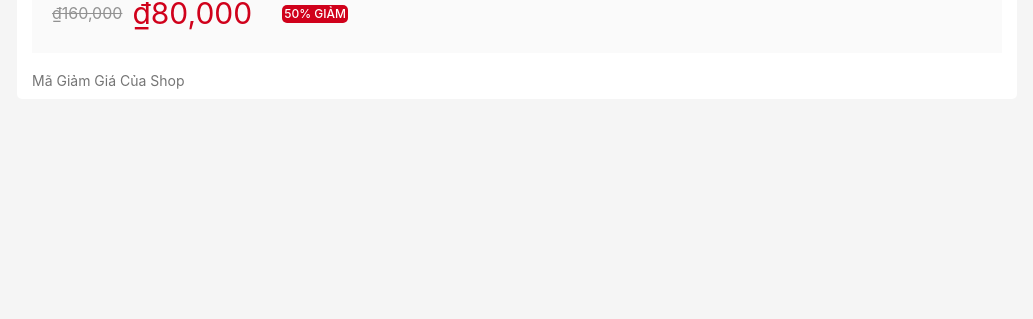
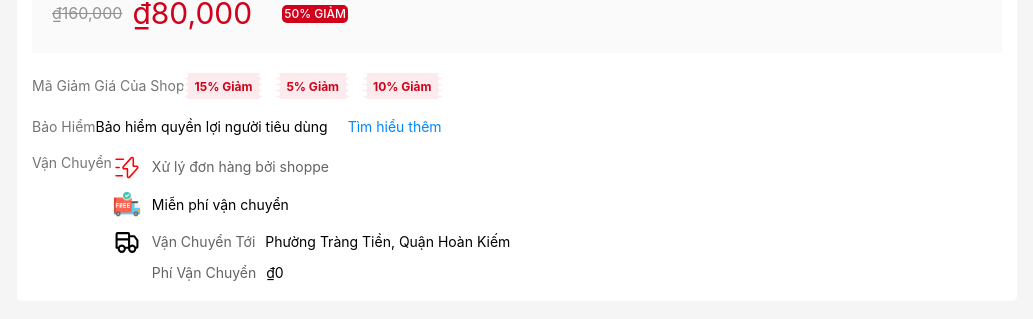
Before and after one commit to ThanhPham2611/Shop, a React (Create React App) app in the folder front_end/: page /detail/1 in a window 1280 px wide. Shown: the part 844-1163 px from the top of the page, without its empty margins (123-1156 px from the left). Before the commit the page ends 1087 px from the top, so only its background shows below. Built offline with nearby package versions, Linux system fonts and the light colour scheme.

Commit message:
update display detail product

```diff
--- /dev/null
+++ b/front_end/src/asset/image/svg/iconSvg.js
@@ -0,0 +1,32 @@
+export const FlashShip = ({ height, width, color }) => {
+  return (
+    <svg height={height || 18} width={width || 18} viewBox="0 0 24 24" fill="none" xmlns="http://www.w3.org/2000/svg">
+      <g id="SVGRepo_bgCarrier" stroke-width="0">
+      </g>
+      <g id="SVGRepo_tracerCarrier" stroke-linecap="round" stroke-linejoin="round">
+      </g>
+      <g id="SVGRepo_iconCarrier">
+        <path d="M9.31993 13.28H12.4099V20.48C12.4099 21.54 13.7299 22.04 14.4299 21.24L21.9999 12.64C22.6599 11.89 22.1299 10.72 21.1299 10.72H18.0399V3.51997C18.0399 2.45997 16.7199 1.95997 16.0199 2.75997L8.44994 11.36C7.79994 12.11 8.32993 13.28 9.31993 13.28Z" stroke={color || "#ff0000"} stroke-width="1.5" stroke-miterlimit="10" stroke-linecap="round" stroke-linejoin="round">
+        </path>
+        <path d="M8.5 4H1.5" stroke={color || "#ff0000"} stroke-width="1.5" stroke-miterlimit="10" stroke-linecap="round" stroke-linejoin="round">
+        </path>
+        <path d="M7.5 20H1.5" stroke={color || "#ff0000"} stroke-width="1.5" stroke-miterlimit="10" stroke-linecap="round" stroke-linejoin="round">
+        </path>
+        <path d="M4.5 12H1.5" stroke={color || "#ff0000"} stroke-width="1.5" stroke-miterlimit="10" stroke-linecap="round" stroke-linejoin="round">
+        </path>
+      </g>
+    </svg>
+  )
+}
+
+export const Shipping = ({ height, width, color }) => {
+  return (
+    <svg height={height || 18} width={width || 18} fill={color || "#000000"} viewBox="0 0 24 24" xmlns="http://www.w3.org/2000/svg">
+      <g id="SVGRepo_bgCarrier" stroke-width="0"></g>
+      <g id="SVGRepo_tracerCarrier" stroke-linecap="round" stroke-linejoin="round"></g>
+      <g id="SVGRepo_iconCarrier">
+        <path d="M19.8,5.4A1,1,0,0,0,19,5H15V4a2,2,0,0,0-2-2H3A2,2,0,0,0,1,4V17a1,1,0,0,0,1,1H3a4,4,0,0,0,8,0h2a4,4,0,0,0,8,0,2,2,0,0,0,2-2V10a1,1,0,0,0-.2-.6ZM7,20a2,2,0,1,1,2-2A2,2,0,0,1,7,20Zm6-4H10.444a3.965,3.965,0,0,0-6.888,0H3V10H13ZM13,6V8H3V4H13Zm4,14a2,2,0,1,1,2-2A2,2,0,0,1,17,20Zm4-4h-.556A3.936,3.936,0,0,0,15,14.556V7h3.5L21,10.333Z"></path>
+      </g>
+    </svg>
+  )
+}
--- a/front_end/src/components/ticketSale/index.js
+++ b/front_end/src/components/ticketSale/index.js
@@ -21,19 +21,21 @@ export const Coupons = ({ number }) => {
 };
 
 export const CoupounsShop = ({ number }) => {
+  return (
     <div className={styles.wrapperCouponsShop}>
       <span className={styles.textCouponsShop}>{number}% Giảm</span>
       <div className={[styles.circleShop]} style={{ top: 0, right: -1.5 }}></div>
-    <div className={[styles.circleShop]} style={{ top: 4, right: -1.5 }}></div>
-    <div className={[styles.circleShop]} style={{ top: 8, right: -1.5 }}></div>
+      <div className={[styles.circleShop]} style={{ top: 6, right: -1.5 }}></div>
       <div className={[styles.circleShop]} style={{ top: 12, right: -1.5 }}></div>
-    <div className={[styles.circleShop]} style={{ top: 16, right: -1.5 }}></div>
+      <div className={[styles.circleShop]} style={{ top: 18, right: -1.5 }}></div>
+      <div className={[styles.circleShop]} style={{ top: 24, right: -1.5 }}></div>
       <div className={[styles.circleShop]} style={{ top: 0, left: -1.5 }}></div>
-    <div className={[styles.circleShop]} style={{ top: 4, left: -1.5 }}></div>
-    <div className={[styles.circleShop]} style={{ top: 8, left: -1.5 }}></div>
+      <div className={[styles.circleShop]} style={{ top: 6, left: -1.5 }}></div>
       <div className={[styles.circleShop]} style={{ top: 12, left: -1.5 }}></div>
-    <div className={[styles.circleShop]} style={{ top: 16, left: -1.5 }}></div>
-  </div>;
+      <div className={[styles.circleShop]} style={{ top: 18, left: -1.5 }}></div>
+      <div className={[styles.circleShop]} style={{ top: 24, left: -1.5 }}></div>
+    </div>
+  )
 };
 
 export const Tags = ({ value }) => {
--- a/front_end/src/components/ticketSale/ticket.module.scss
+++ b/front_end/src/components/ticketSale/ticket.module.scss
@@ -21,7 +21,7 @@
 }
 
 .wrapperCouponsShop {
-  background-color: rgba(208,1,27,.08);
+  background-color: rgba(208, 1, 27, 0.08);
   padding: 5px 10px;
   position: relative;
   .textCouponsShop {
@@ -31,8 +31,8 @@
   }
   .circleShop {
     background-color: white;
-    width: 4px;
-    height: 4px;
+    width: 5px;
+    height: 5px;
     border-radius: 50%;
     position: absolute;
     &.circle1Shop {
--- a/front_end/src/screens/DetailProduct/ProductInformation/index.js
+++ b/front_end/src/screens/DetailProduct/ProductInformation/index.js
@@ -10,9 +10,12 @@ import {
   formatSalePercent,
 } from "../../../utils/function";
 
-import styles from "./information.module.scss";
 import { FlashSale } from "../../../components/flashSale";
 import { CoupounsShop } from "../../../components/ticketSale";
+import { FlashShip, Shipping } from "../../../asset/image/svg/iconSvg";
+import freeShip from '../../../asset/image/free-shipping.png'
+
+import styles from "./information.module.scss";
 
 const { Text } = Typography;
 
@@ -135,6 +138,42 @@ const ProductInformation = () => {
             </Row>
           </Col>
         </Row>
+
+        <Row className={styles.wrapperListCoupons} >
+          <Col xxl={5}>
+            <span className={styles.textLabelInfo}>Bảo hiểm</span>
+          </Col>
+          <Col xxl={19}>
+            <span>Bảo hiểm quyền lợi người tiêu dùng</span>
+            <a className={styles.linkText}>Tìm hiểu thêm</a>
+          </Col>
+        </Row>
+
+        <Row className={styles.wrapperListCoupons}>
+          <Col xxl={5}>
+            <span className={styles.textLabelInfo}>Vận chuyển</span>
+          </Col>
+          <Col xxl={19}>
+            <Row align='middle'>
+              <FlashShip height={25} width={30} />
+              <span className={styles.textTitleSub}>Xử lý đơn hàng bởi shoppe</span>
+            </Row>
+            <Row align='middle' style={{ margin: '10px 0' }}>
+              <Image src={freeShip} style={{ height: 30 }} preview={false} />
+              <span className={styles.textTitleSub} style={{ color: '#000' }}>Miễn phí vận chuyển</span>
+            </Row>
+            <Row align='middle'>
+              <Shipping height={25} width={30} />
+              <span className={styles.textTitleSub} style={{ textTransform: 'capitalize' }}>Vận chuyển tới</span>
+              <span style={{ textTransform: 'capitalize' }}>Phường tràng tiền, quận hoàn kiếm</span>
+            </Row>
+            <Row align='middle' style={{ margin: '10px 0' }}>
+              <div style={{ width: 30 }} />
+              <span className={styles.textTitleSub} style={{ textTransform: 'capitalize' }}>Phí vận chuyển</span>
+              <span style={{ textTransform: 'capitalize' }}>{formatCurrency(0)}</span>
+            </Row>
+          </Col>
+        </Row>
       </Col>
     </Row>
   );
--- a/front_end/src/screens/DetailProduct/ProductInformation/information.module.scss
+++ b/front_end/src/screens/DetailProduct/ProductInformation/information.module.scss
@@ -90,3 +90,19 @@
   text-transform: capitalize;
   flex-shrink: 0;
 }
+
+.linkText {
+  color: #08f;
+  margin-left: 20px;
+}
+
+.textTitleSub {
+  margin: 0 10px;
+  color: #636363;
+  line-height: 1;
+}
+
+.iconListSystem {
+  height: 18px;
+  width: 18px;
+}
```
Also changed, not shown: front_end/src/asset/image/free-shipping.png (added). Lines whose indentation alone changed are shown as unchanged.
